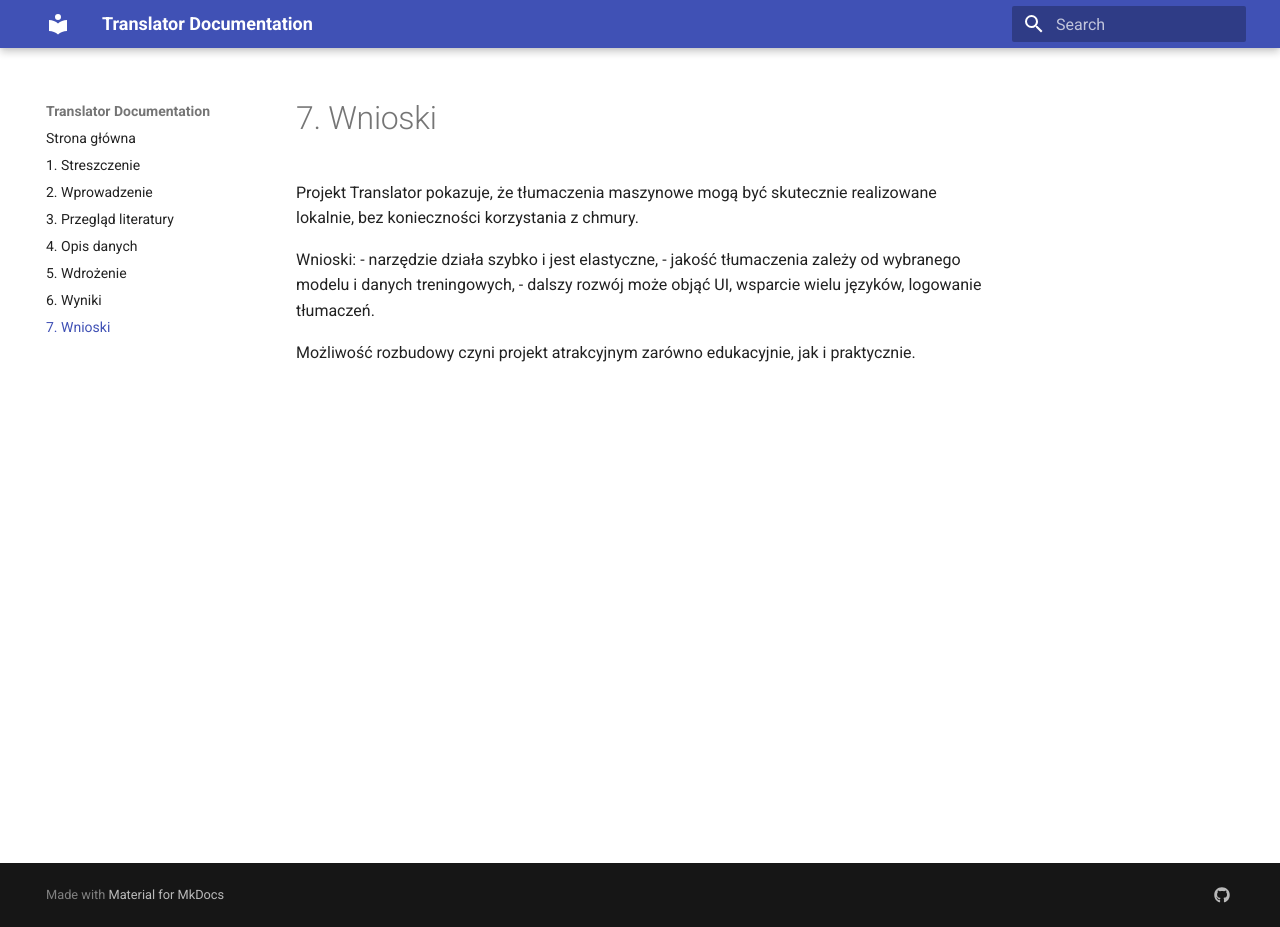
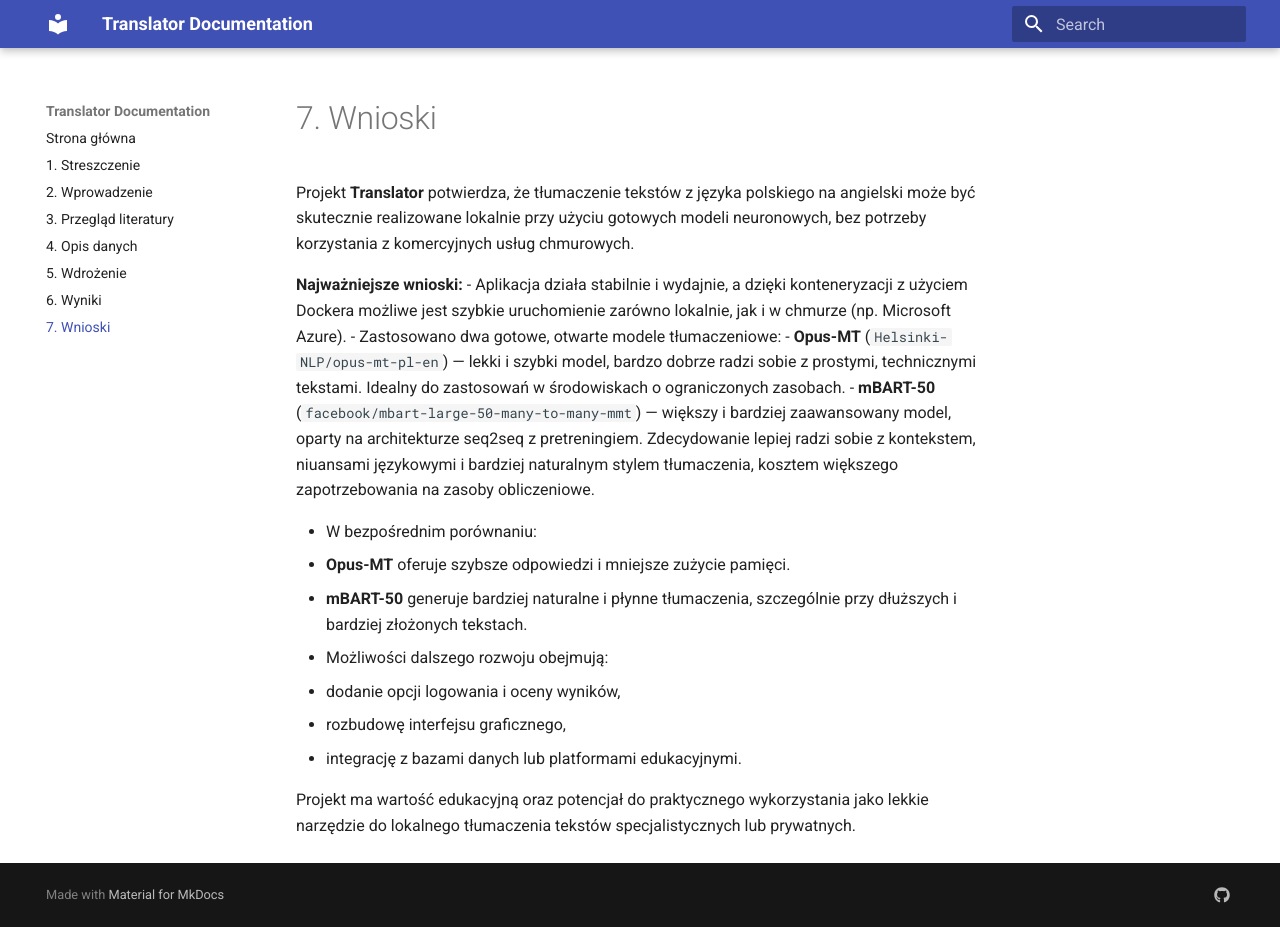
Before and after one commit to Dawelo1/translator, an MkDocs documentation site: the page built from docs/7_wnioski.md, in a window 1280 px wide and 927 px high. Built offline with MkDocs 1.6.1 and Material for MkDocs 9.7.7, drawn with Linux system fonts in a browser that asks for light colours.

Commit message:
Update docs

```diff
--- a/docs/7_wnioski.md
+++ b/docs/7_wnioski.md
@@ -1,10 +1,20 @@
 # 7. Wnioski
 
-Projekt Translator pokazuje, że tłumaczenia maszynowe mogą być skutecznie realizowane lokalnie, bez konieczności korzystania z chmury.
+Projekt **Translator** potwierdza, że tłumaczenie tekstów z języka polskiego na angielski może być skutecznie realizowane lokalnie przy użyciu gotowych modeli neuronowych, bez potrzeby korzystania z komercyjnych usług chmurowych.
 
-Wnioski:
-- narzędzie działa szybko i jest elastyczne,
-- jakość tłumaczenia zależy od wybranego modelu i danych treningowych,
-- dalszy rozwój może objąć UI, wsparcie wielu języków, logowanie tłumaczeń.
+**Najważniejsze wnioski:**
+- Aplikacja działa stabilnie i wydajnie, a dzięki konteneryzacji z użyciem Dockera możliwe jest szybkie uruchomienie zarówno lokalnie, jak i w chmurze (np. Microsoft Azure).
+- Zastosowano dwa gotowe, otwarte modele tłumaczeniowe:
+  - **Opus-MT** (`Helsinki-NLP/opus-mt-pl-en`) — lekki i szybki model, bardzo dobrze radzi sobie z prostymi, technicznymi tekstami. Idealny do zastosowań w środowiskach o ograniczonych zasobach.
+  - **mBART-50** (`facebook/mbart-large-50-many-to-many-mmt`) — większy i bardziej zaawansowany model, oparty na architekturze seq2seq z pretreningiem. Zdecydowanie lepiej radzi sobie z kontekstem, niuansami językowymi i bardziej naturalnym stylem tłumaczenia, kosztem większego zapotrzebowania na zasoby obliczeniowe.
 
-Możliwość rozbudowy czyni projekt atrakcyjnym zarówno edukacyjnie, jak i praktycznie.
+- W bezpośrednim porównaniu:
+  - **Opus-MT** oferuje szybsze odpowiedzi i mniejsze zużycie pamięci.
+  - **mBART-50** generuje bardziej naturalne i płynne tłumaczenia, szczególnie przy dłuższych i bardziej złożonych tekstach.
+
+- Możliwości dalszego rozwoju obejmują:
+  - dodanie opcji logowania i oceny wyników,
+  - rozbudowę interfejsu graficznego,
+  - integrację z bazami danych lub platformami edukacyjnymi.
+
+Projekt ma wartość edukacyjną oraz potencjał do praktycznego wykorzystania jako lekkie narzędzie do lokalnego tłumaczenia tekstów specjalistycznych lub prywatnych.
```
Also changed, not shown: docs/1_streszczenie.md (+2 -2 lines), docs/3_literatura.md (+3 -0 lines), docs/4_dane.md (+8 -6 lines), docs/6_wyniki.md (+7 -3 lines), docs/screenshots/api-response1.jpeg (added), docs/screenshots/api-response2.jpeg (added), docs/screenshots/gui-example.jpeg (added), docs/screenshots/przyklady.PNG (added).
